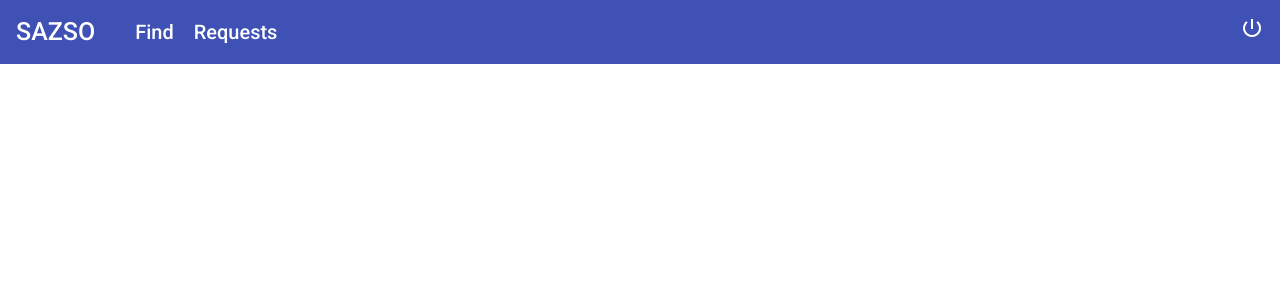
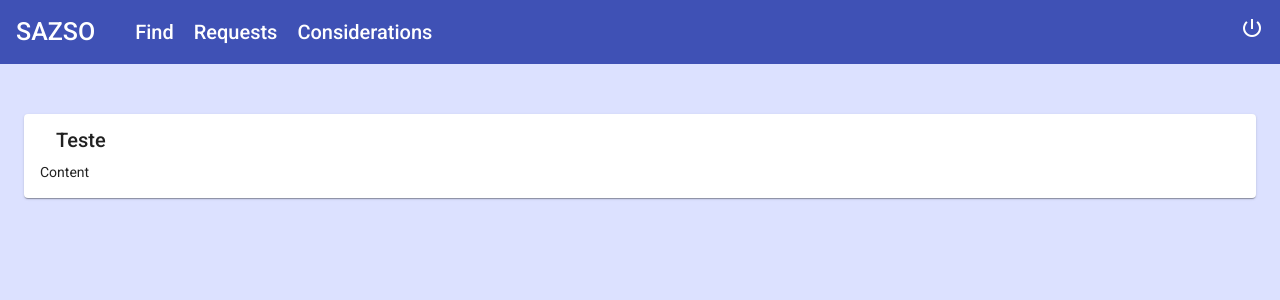
Before and after one commit to raphaelalvarenga/desafio-sazso, an Angular app: page /considerations in a window 1280 px wide. Before the commit this address led to /. Shown: the top 300 px of the page. Built offline with nearby package versions, Linux system fonts and the light colour scheme; sample sign-in values are in the browser's storage.

Commit message:
Created the considerations page and made some styles for the whole app.

```diff
--- a/src/app/app-routing.module.ts
+++ b/src/app/app-routing.module.ts
@@ -1,5 +1,6 @@
 import { NgModule } from '@angular/core';
 import { Routes, RouterModule } from '@angular/router';
+import { ConsiderationsComponent } from './considerations/considerations.component';
 import { ConsultaComponent } from './consulta/consulta.component';
 import { AuthGuard } from './guard/auth.guard';
 import { ListConsultComponent } from './list-consult/list-consult.component';
@@ -8,7 +9,8 @@ import { LoginComponent } from './login/login.component';
 const routes: Routes = [
     { path: '', component: ConsultaComponent, canActivate: [AuthGuard] },
     { path: 'list-consult', component: ListConsultComponent, canActivate: [AuthGuard] },
-    { path: 'login', component: LoginComponent }
+    { path: 'login', component: LoginComponent },
+    { path: 'considerations', component: ConsiderationsComponent, canActivate: [AuthGuard] }
 ];
 
 @NgModule({
--- a/src/app/app.component.html
+++ b/src/app/app.component.html
@@ -11,6 +11,9 @@
                 <div>
                     <a routerLink = "/list-consult" routerLinkActive = "active" style = "text-decoration: none; color: white">Requests</a>
                 </div>
+                <div>
+                    <a routerLink = "/considerations" routerLinkActive = "active" style = "text-decoration: none; color: white">Considerations</a>
+                </div>
             </div>
         </div>
         <div>
--- a/src/app/app.module.ts
+++ b/src/app/app.module.ts
@@ -27,6 +27,7 @@ import { ListConsultComponent } from './list-consult/list-consult.component';
 import { LoginComponent } from './login/login.component';
 import { AuthGuard } from './guard/auth.guard';
 import { LoginService } from './services/login.service';
+import { ConsiderationsComponent } from './considerations/considerations.component';
 
 @NgModule({
   declarations: [
@@ -34,7 +35,8 @@ import { LoginService } from './services/login.service';
     ConsultaComponent,
     DialogComponent,
     ListConsultComponent,
-    LoginComponent
+    LoginComponent,
+    ConsiderationsComponent
   ],
   imports: [
     BrowserModule,
--- /dev/null
+++ b/src/app/considerations/considerations.component.html
@@ -0,0 +1,8 @@
+<mat-card>
+    <mat-card-header>
+        <mat-card-title>Teste</mat-card-title>
+    </mat-card-header>
+    <mat-card-content>
+        <p>Content</p>
+    </mat-card-content>
+</mat-card>
--- /dev/null
+++ b/src/app/considerations/considerations.component.ts
@@ -0,0 +1,15 @@
+import { Component, OnInit } from '@angular/core';
+
+@Component({
+  selector: 'app-considerations',
+  templateUrl: './considerations.component.html',
+  styleUrls: ['./considerations.component.css']
+})
+export class ConsiderationsComponent implements OnInit {
+
+  constructor() { }
+
+  ngOnInit(): void {
+  }
+
+}
--- a/src/app/consulta/consulta.component.html
+++ b/src/app/consulta/consulta.component.html
@@ -1,3 +1,5 @@
+<mat-card>
+    <mat-card-content>
         <div class = "div-input">
             <form>
                 <div fxLayoutAlign = "center">
@@ -18,11 +20,15 @@
                 </div>
             </form>
         </div>
+    </mat-card-content>
+</mat-card>
 
 <div class = "div-mat-divider" *ngIf = "tableData.length > 0">
     <mat-divider></mat-divider>
 </div>
 
+<mat-card *ngIf = "screenWidth > 900 && tableData.length > 0">
+    <mat-card-content>
         <div *ngIf = "screenWidth > 900 && tableData.length > 0; else listData">
             <div fxLayout>
                 <div fxFlex class = "div-table-lines"><strong>Plate</strong></div>
@@ -82,6 +88,8 @@
                 </mat-list-item>
             </mat-list>
         </ng-template>
+    </mat-card-content>
+</mat-card>
 
 <div fxLayoutAlign = "center center" *ngIf = "isLoading">
     <div>
--- a/src/app/list-consult/list-consult.component.html
+++ b/src/app/list-consult/list-consult.component.html
@@ -1,7 +1,7 @@
 <div class = "div-table" *ngIf = "listConsult.length > 0 && !noRequests; else noRequestTemplate">
     <h2>Total of Requests: {{ count }}</h2>
 
-    <mat-card>
+    <mat-card class = "mat-cards-distance">
         <mat-card-content>
             <div fxLayout>
                 <div>
@@ -14,6 +14,8 @@
         </mat-card-content>
     </mat-card>
 
+    <mat-card>
+        <mat-card-content>
             <div fxLayout>
                 <div fxFlex = "10%" class = "div-table-lines"><strong>ID</strong></div>
                 <div fxFlex = "20%" class = "div-table-lines"><strong>Plate</strong></div>
@@ -33,6 +35,8 @@
                 <div fxFlex = "20%" class = "div-table-lines">{{ item.user.name }}</div>
                 <div fxFlex = "30%" class = "div-table-lines">{{ item.user.email }}</div>
             </div>
+        </mat-card-content>
+    </mat-card>
 </div>
 
 <div fxLayoutAlign = "center center" *ngIf = "isLoading">
--- a/src/styles.css
+++ b/src/styles.css
@@ -1,7 +1,7 @@
 /* You can add global styles to this file, and also import other style files */
 
 html, body { height: 100%; }
-body { margin: 0; font-family: Roboto, "Helvetica Neue", sans-serif; }
+body { margin: 0; font-family: Roboto, "Helvetica Neue", sans-serif; background-color: rgb(220, 225, 255); }
 
 .div-mat-divider {
     width: 80%;
@@ -15,9 +15,15 @@ body { margin: 0; font-family: Roboto, "Helvetica Neue", sans-serif; }
 }
 
 .div-table-zebra {
-    background-color: rgba(63, 81, 181, 0.4);
+    background-color: rgba(255, 187, 77, 0.4);
 }
 
-/* .custom-dialog-container .mat-dialog-container {
-    padding: 0;
-} */
+mat-card {
+    width: 100%;
+    max-width: 1200px;
+    margin: auto;
+}
+
+.mat-cards-distance {
+    margin-bottom: 50px;
+}
```
Also changed, not shown: src/app/considerations/considerations.component.css (added), 1 other file (tests, documents, lock files or other folders). Lines whose indentation alone changed are shown as unchanged.
